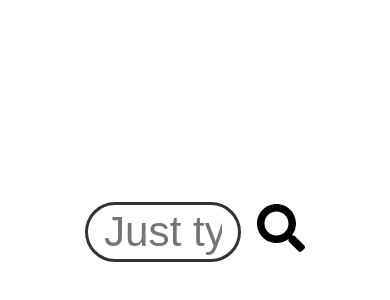
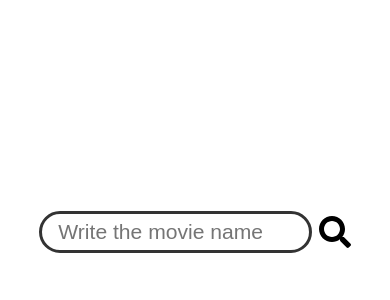
Before and after one commit to andrii-matviichuk/movie-finder, a React (Create React App) app: page / in a window 390 px wide. Shown: the part 190-490 px from the top of the page. Built offline with nearby package versions, Linux system fonts and the light colour scheme.

Commit message:
mobile styles

```diff
--- a/src/App.js
+++ b/src/App.js
@@ -12,7 +12,7 @@ function App() {
         <Route path="/" exact>
           <Home />
         </Route>
-        <Route path="/search&query=:id">
+        <Route path="/&query=:id">
           <SearchResults />
         </Route>
       </Switch>
--- a/src/actions/searchAction.js
+++ b/src/actions/searchAction.js
@@ -1,8 +1,8 @@
 import axios from "axios";
-import { findMovieURL } from "../api";
+import { getMovieURL } from "../api";
 
 export const findMovie = (searchInputValue) => async (dispatch) => {
-  const searchData = await axios.get(findMovieURL(searchInputValue));
+  const searchData = await axios.get(getMovieURL(searchInputValue));
   dispatch({
     type: "FETCH_SEARCH",
     payload: {
--- a/src/api.js
+++ b/src/api.js
@@ -3,10 +3,8 @@ const base_url = "https://api.themoviedb.org/3/";
 const image_base_url = "https://image.tmdb.org/t/p/";
 
 //Exports
-export const findMovieURL = (searchInput) => {
-  return `${base_url}search/movie?api_key=${
-    process.env.REACT_APP_MOVIEDB_API_KEY
-  }&query=${searchInput.replace(" ", "+")}`;
+export const getMovieURL = (searchInput) => {
+  return `${base_url}search/movie?api_key=${process.env.REACT_APP_MOVIEDB_API_KEY}${searchInput}`;
 };
 
 export const getImgURL = (imagePath, size) => {
--- a/src/components/Movie.js
+++ b/src/components/Movie.js
@@ -0,0 +1,22 @@
+import { useSelector } from "react-redux";
+import { getImgURL } from "../api";
+import noImage from "../img/no-image.png";
+
+function Movie({ id }) {
+  let movieData = useSelector((state) => state.search.searchResults).find(
+    (movie) => movie.id === id
+  );
+  const posterImg = movieData.poster_path
+    ? getImgURL(movieData.poster_path, 200)
+    : noImage;
+  return (
+    <div className="movie">
+      <img src={posterImg} alt="" />
+      <h2>
+        {movieData.title} {movieData.vote_average}
+      </h2>
+    </div>
+  );
+}
+
+export default Movie;
--- a/src/components/Search.js
+++ b/src/components/Search.js
@@ -2,33 +2,33 @@ import { useState } from "react";
 //Styles
 import { FontAwesomeIcon } from "@fortawesome/react-fontawesome";
 import { faSearch } from "@fortawesome/free-solid-svg-icons";
-import { useDispatch } from "react-redux";
 
 //Files & components
-import { findMovie } from "../actions/searchAction";
 import { useHistory } from "react-router-dom";
 
 function Search() {
-  const dispatch = useDispatch();
   const history = useHistory();
   const [searchInputValue, setSearchInputValue] = useState("");
+  const [windowWidth, setWindowWidth] = useState(window.innerWidth);
   //Handlers
   const searchHandler = async (e) => {
     e.preventDefault();
     setSearchInputValue("");
-    dispatch(findMovie(searchInputValue));
-    history.push(`/search&query=${searchInputValue.replace(" ", "+")}`);
+    history.push(`/&query=${searchInputValue.replace(" ", "+")}`);
   };
   const searchInputChangeHandler = (e) => {
     setSearchInputValue(e.target.value);
   };
+  const handleResize = (e) => {
+    setWindowWidth(window.innerWidth);
+  };
+  window.addEventListener("resize", handleResize);
   return (
-    <div className="Search">
-      <form onSubmit={searchHandler}>
+    <form onSubmit={searchHandler} className="search">
       <input
-          className="SearchInput"
+        className="search-input"
         type="text"
-          placeholder="Just type movie name"
+        placeholder="Write the movie name"
         value={searchInputValue}
         onChange={searchInputChangeHandler}
       />
@@ -36,11 +36,10 @@ function Search() {
         className="search-icon 2x"
         type="submit"
         icon={faSearch}
-          size="3x"
+        size={windowWidth < 768 ? "2x" : "3x"}
         onClick={searchHandler}
       />
     </form>
-    </div>
   );
 }
 
--- a/src/pages/Home.js
+++ b/src/pages/Home.js
@@ -2,7 +2,7 @@ import Search from "../components/Search";
 
 function Home() {
   return (
-    <div>
+    <div className="home">
       <Search />
       {/* search results */}
     </div>
--- a/src/pages/SearchResults.js
+++ b/src/pages/SearchResults.js
@@ -1,9 +1,32 @@
+import { useEffect } from "react";
+import { useDispatch, useSelector } from "react-redux";
+import { useLocation } from "react-router-dom";
+
+//Files & components
+import { findMovie } from "../actions/searchAction";
 import Search from "../components/Search";
+import Movie from "../components/Movie";
 
 function SearchResults() {
+  const dispatch = useDispatch();
+  const location = useLocation();
+
+  useEffect(() => {
+    dispatch(findMovie(location.pathname.substring(1))); // eslint-disable-next-line
+  }, [location]);
+
+  const searchResults = useSelector((state) => state.search.searchResults);
   return (
-    <div>
-      <h1>Results</h1>
+    <div className="search-results-container">
+      <Search />
+      <div className="movie-list">
+        {searchResults &&
+          searchResults
+            .sort((a, b) => {
+              return b.popularity - a.popularity;
+            })
+            .map((movie) => <Movie key={movie.id} id={movie.id} />)}
+      </div>
     </div>
   );
 }
--- /dev/null
+++ b/src/styles/_home.scss
@@ -0,0 +1,7 @@
+.home {
+  height: 100vh;
+  width: 100vw;
+  display: flex;
+  align-items: center;
+  justify-content: center;
+}
--- a/src/styles/_search.scss
+++ b/src/styles/_search.scss
@@ -1,14 +1,7 @@
-.Search {
-  height: 100vh;
-  width: 100vw;
-  display: flex;
-  align-items: center;
-  justify-content: center;
-
-  .SearchInput {
-    width: 40vw;
+.search-input {
+  width: 50vw;
   height: 7vh;
-    font-size: 5vh;
+  font-size: 4vh;
   border-radius: 2rem;
   outline: none;
   padding: 1rem;
@@ -19,4 +12,17 @@
     box-shadow: 0 0 3pt 2pt #333;
   }
 }
+
+.search {
+  display: flex;
+  align-items: center;
 }
+
+@media screen and (max-width: 768px) {
+  .search-input {
+    width: 70vw;
+    font-size: 2.5vh;
+    height: 5vh;
+    margin-right: 0.4rem;
+  }
+}
--- /dev/null
+++ b/src/styles/_search_results.scss
@@ -0,0 +1,39 @@
+.search-results-container {
+  display: flex;
+  flex-direction: column;
+  align-items: flex-start;
+
+  .movie-list {
+    display: flex;
+    flex-wrap: wrap;
+    gap: 1rem;
+  }
+
+  .movie {
+    display: flex;
+    flex-direction: column;
+    width: 200px;
+    height: 400px;
+    text-align: center;
+
+    img {
+      width: 200px;
+      height: 300px;
+      object-fit: initial;
+    }
+  }
+
+  .search {
+    align-self: center;
+    margin: 3rem 0 2rem;
+  }
+}
+
+@media screen and (max-width: 768px) {
+  .movie-list {
+    display: flex;
+    flex-direction: column;
+    align-self: center;
+    gap: 1rem;
+  }
+}
--- a/src/styles/app.scss
+++ b/src/styles/app.scss
@@ -5,3 +5,5 @@
 }
 
 @import "./search";
+@import "./search_results";
+@import "./home";
```
Also changed, not shown: src/img/no-image.png (added). Lines whose indentation alone changed are shown as unchanged.
